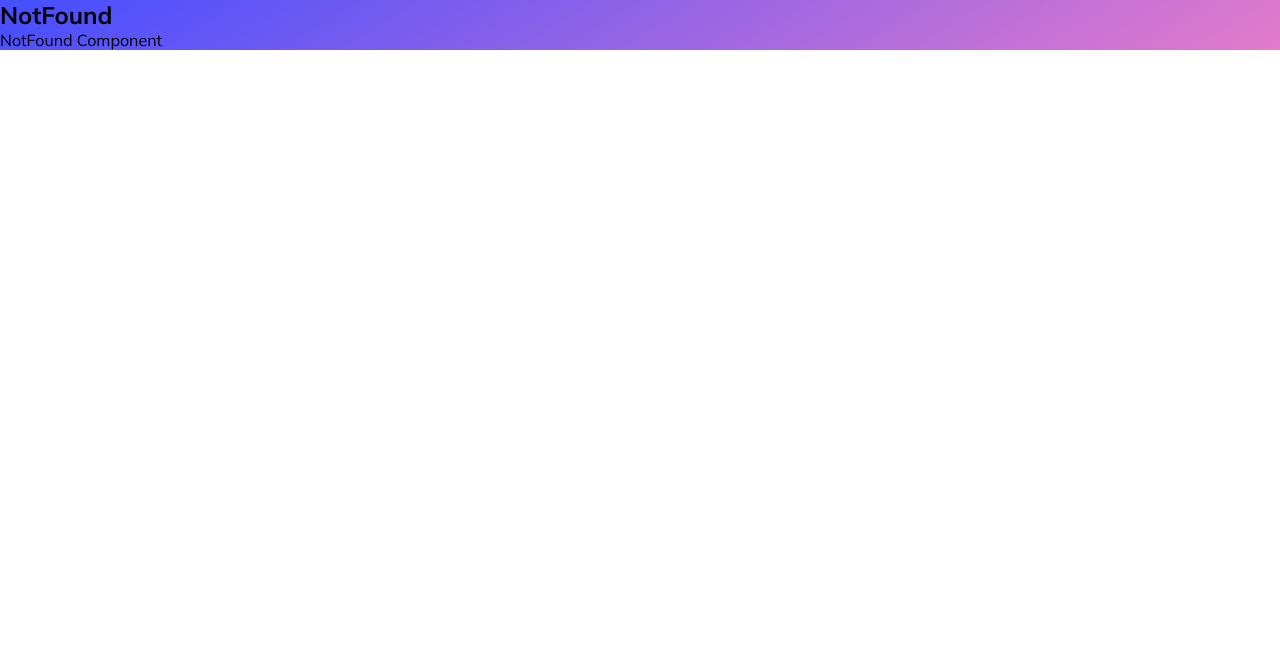
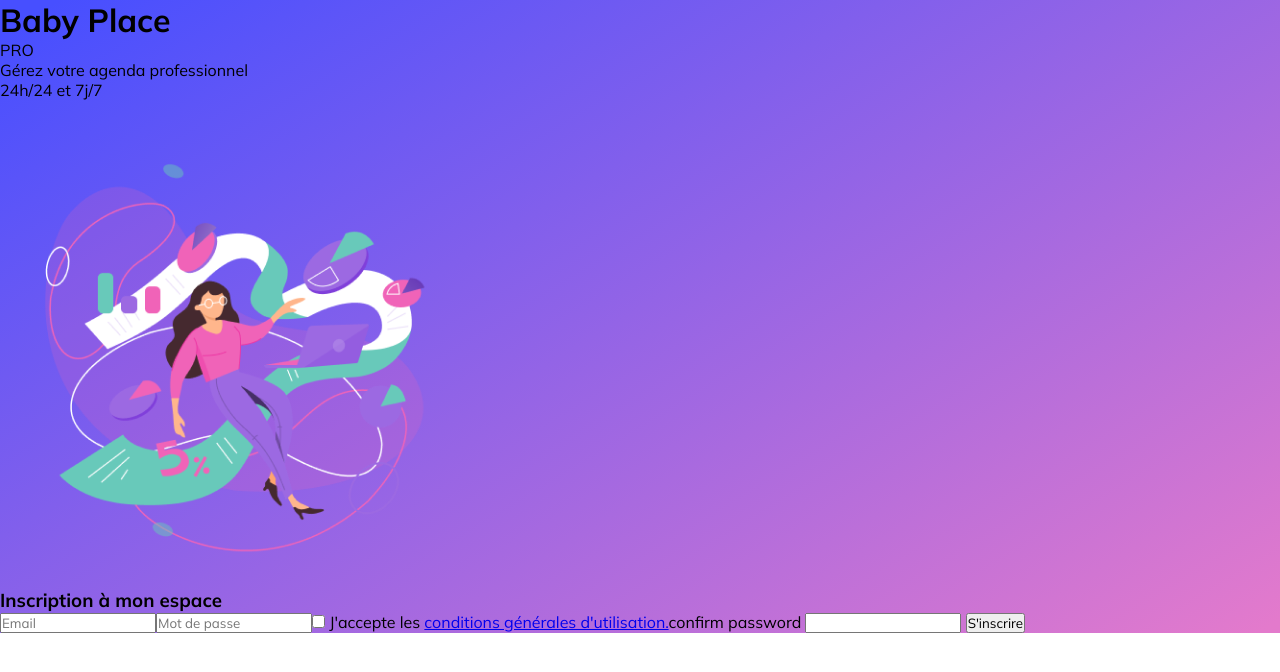
Before and after one commit to WildCodeSchool-2023-09/JS-RemoteFR-jurascripts-P3-Babyplace, a React (Vite) app in the folder frontend/: page /pro/register in a window 1280 px wide. Shown: the top 672 px of the page. Built offline with nearby package versions, Linux system fonts and the light colour scheme.

Commit message:
edit auth for structure

```diff
--- /dev/null
+++ b/frontend/src/pages/structure/Login.jsx
@@ -0,0 +1,95 @@
+import { useRef } from "react";
+import { useNavigate } from "react-router-dom";
+import { connexion } from "../../assets";
+import "../../styles/login.scss";
+
+function Login() {
+  const emailRef = useRef();
+  const passwordRef = useRef();
+  const navigate = useNavigate();
+
+  const handleSubmit = async (event) => {
+    event.preventDefault();
+
+    try {
+      const response = await fetch(
+        `${import.meta.env.VITE_BACKEND_URL}/api/users/login`,
+        {
+          method: "post",
+          headers: { "Content-Type": "application/json" },
+          body: JSON.stringify({
+            email: emailRef.current.value,
+            password: passwordRef.current.value,
+            profile: "Structure",
+          }),
+        }
+      );
+
+      if (response.status === 200) {
+        const auth = await response.json();
+
+        localStorage.setItem("auth", auth.token);
+
+        navigate("/pro/dashboard");
+      } else {
+        console.info(response);
+      }
+    } catch (err) {
+      console.error(err);
+    }
+  };
+
+  return (
+    <form onSubmit={handleSubmit}>
+      <div className="structureConnexionContainer">
+        <div className="leftContainer">
+          <div className="titleStructureConnexion">
+            <h1>Baby Place</h1>
+            <span className="pro">PRO</span>
+          </div>
+          <p className="subtitleStructureConnexion">
+            Gérez votre agenda professionnel
+          </p>
+          <p className="dhConnexion">24h/24 et 7j/7</p>
+          <img
+            className="imgConnexionStructure"
+            src={connexion}
+            alt="connexion"
+          />
+        </div>
+        <div className="rightContainer">
+          <h3 className="spaceConnexion"> Connexion à mon espace </h3>
+          <input
+            className="inputConnexion"
+            type="email"
+            placeholder="Email"
+            ref={emailRef}
+          />
+          <input
+            className="inputConnexion"
+            type="password"
+            placeholder="Mot de passe"
+            ref={passwordRef}
+          />
+          <label className="checkboxCGU">
+            <input type="checkbox" /> J'accepte les{" "}
+            <a href="/NotFound">conditions générales d'utilisation.</a>
+          </label>
+          <button className="structureConnexionBtn" type="submit">
+            Se connecter
+          </button>
+          <div className="linksConnexion">
+            <a className="forgetPwdLink" href="/NotFound">
+              Mot de passe oublié ?
+            </a>
+            <a className="inscriptionLink" href="/pro/register">
+              S'inscrire
+            </a>
+          </div>
+        </div>
+      </div>
+    </form>
+  );
+}
+
+export default Login;
--- /dev/null
+++ b/frontend/src/pages/structure/Register.jsx
@@ -0,0 +1,101 @@
+import { useRef, useState } from "react";
+import { useNavigate } from "react-router-dom";
+import { connexion } from "../../assets";
+import "../../styles/login.scss";
+
+function Register() {
+  const emailRef = useRef();
+  const [password, setPassword] = useState("");
+  const [confirmPassword, setConfirmPassword] = useState("");
+  const navigate = useNavigate();
+
+  const handlePasswordChange = (event) => {
+    setPassword(event.target.value);
+  };
+
+  const handleConfirmPasswordChange = (event) => {
+    setConfirmPassword(event.target.value);
+  };
+
+  const handleSubmit = async (event) => {
+    event.preventDefault();
+
+    try {
+      const response = await fetch(
+        `${import.meta.env.VITE_BACKEND_URL}/api/users`,
+        {
+          method: "post",
+          headers: { "Content-Type": "application/json" },
+          body: JSON.stringify({
+            email: emailRef.current.value.toString(),
+            password,
+            profile: "Structure",
+          }),
+        }
+      );
+
+      if (response.status === 201) {
+        navigate("/pro/login");
+      } else {
+        console.info(response);
+      }
+    } catch (err) {
+      console.error(err);
+    }
+  };
+
+  return (
+    <form onSubmit={handleSubmit}>
+      <div className="structureInscriptionContainer">
+        <div className="leftContainer">
+          <div className="titleStructureInscription">
+            <h1>Baby Place</h1>
+            <span className="pro">PRO</span>
+          </div>
+          <p className="subtitleStructureInscription">
+            Gérez votre agenda professionnel
+          </p>
+          <p className="dhInscription">24h/24 et 7j/7</p>
+          <img
+            className="imgInscriptionStructure"
+            src={connexion}
+            alt="inscription"
+          />
+        </div>
+        <div className="rightContainer">
+          <h3 className="spaceInscription"> Inscription à mon espace </h3>
+          <input
+            className="inputInscription"
+            type="email"
+            placeholder="Email"
+            ref={emailRef}
+          />
+          <input
+            className="inputInscription"
+            type="password"
+            placeholder="Mot de passe"
+            value={password}
+            onChange={handlePasswordChange}
+          />
+          <label className="checkboxCGU">
+            <input type="checkbox" /> J'accepte les{" "}
+            <a href="/NotFound">conditions générales d'utilisation.</a>
+          </label>
+          <label htmlFor="confirm-password">confirm password</label>{" "}
+          <input
+            type="password"
+            id="confirm-password"
+            value={confirmPassword}
+            onChange={handleConfirmPasswordChange}
+          />{" "}
+          <button className="structureInscriptionBtn" type="submit">
+            S'inscrire
+          </button>
+          <div className="linksInscription"> </div>
+        </div>
+      </div>
+    </form>
+  );
+}
+
+export default Register;
--- a/frontend/src/pages/structure/StructureConnexion.jsx
+++ /dev/null
@@ -1,51 +0,0 @@
-import "../../styles/structure_connexion.scss";
-import { Link } from "react-router-dom";
-import { connexion } from "../../assets";
-
-function StructureConnexion() {
-  return (
-    <div className="structureConnexionContainer">
-      <div className="leftContainer">
-        <div className="titleStructureConnexion">
-          <h1>Baby Place</h1>
-          <span className="pro">PRO</span>
-        </div>
-        <p className="subtitleStructureConnexion">
-          Gérez votre agenda professionnel
-        </p>
-        <p className="dhConnexion">24h/24 et 7j/7</p>
-        <img
-          className="imgConnexionStructure"
-          src={connexion}
-          alt="connexion"
-        />
-      </div>
-      <div className="rightContainer">
-        <h3 className="spaceConnexion"> Connexion à mon espace </h3>
-        <input className="inputConnexion" type="email" placeholder="Email" />
-        <input
-          className="inputConnexion"
-          type="password"
-          placeholder="Mot de passe"
-        />
-        <label className="checkboxCGU">
-          <input type="checkbox" /> J'accepte les{" "}
-          <a href="/NotFound">conditions générales d'utilisation.</a>
-        </label>
-        <button className="structureConnexionBtn" type="submit">
-          <Link to="/pro/dashboard">Se connecter</Link>
-        </button>
-        <div className="linksConnexion">
-          <a className="forgetPwdLink" href="/NotFound">
-            Mot de passe oublié ?
-          </a>
-          <a className="inscriptionLink" href="/NotFound">
-            S'inscrire
-          </a>
-        </div>
-      </div>
-    </div>
-  );
-}
-
-export default StructureConnexion;
```
Also changed, not shown: frontend/src/main.jsx (+8 -3 lines), frontend/src/styles/login.scss (renamed from frontend/src/styles/structure_connexion.scss).
